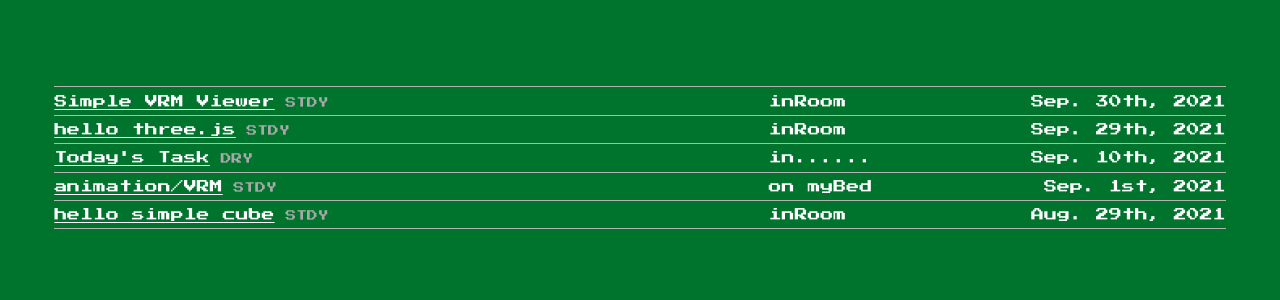
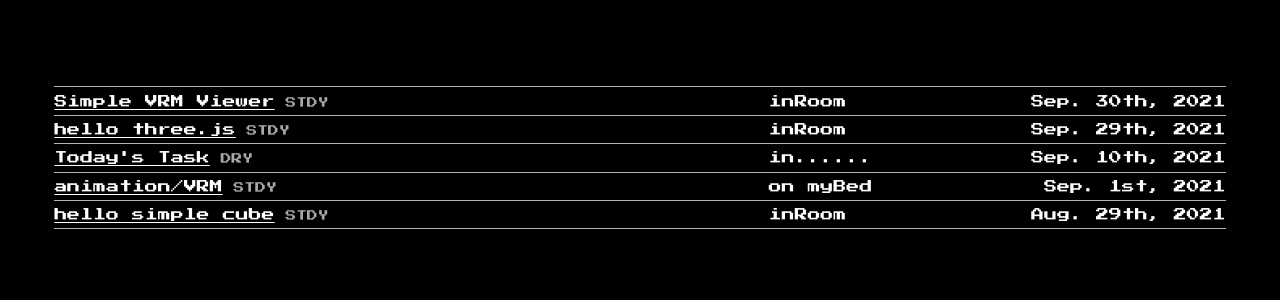
Before and after one commit to Ytomi4/YtomiChanWeb, a Next.js app: page / in a window 1280 px wide. Shown: the top 300 px of the page. Built offline with nearby package versions, Linux system fonts and the light colour scheme.

Commit message:
change background-color

```diff
--- a/styles/globals.css
+++ b/styles/globals.css
@@ -6,7 +6,7 @@
   margin: 0;
   font-family: 'Press Start 2P', cursive;
   font-size: 0.9rem;
-  background-color: rgb(0, 116, 44);
+  background-color: rgb(0, 0, 0);
   color: white;
 }
 
```
